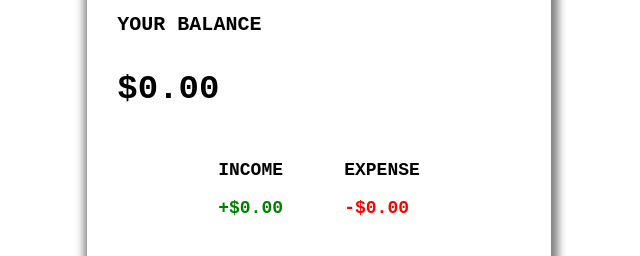
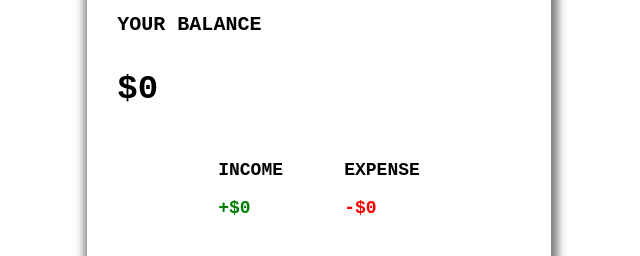
Before and after one commit to LeoLoureiro-code/expense-tracking, a React (Create React App) app: page / in a window 1280 px wide. Shown: the part 128-384 px from the top of the page, without its empty margins (321-961 px from the left). Built offline with nearby package versions, Linux system fonts and the light colour scheme.

Commit message:
add handleChange function

```diff
--- a/src/App.js
+++ b/src/App.js
@@ -7,25 +7,27 @@ import './App.css';
 
 const App = () =>{
 
-  const initialvalues ={
+  const [value, setValue] = useState({
     text: '',
     quantity: '',
-    balance: '',
-    income: '',
-    expense: '',
+    balance: 0.00,
+    income: 0.00,
+    expense: 0.00,
     transactions: [],
-  }
-  console.log(initialvalues)
-  const [value, setValue] = useState(initialvalues)
+  })
 
   const handleChange = (e) =>{
-    setValue({...value, [e.target.name]: e.target.value})
+    setValue((state) =>({
+      ...state,
+      [e.target.name]: e.target.value
+
+    }))
   }
 
   return(
     <div className ='expense-tracker'>
-      <Balance balance ={value.balance} handleChange ={handleChange}/>
-      <Totals onChange ={handleChange}/>
+      <Balance balance ={value.balance}/>
+      <Totals income={value.income} expense ={value.expense} onChange ={handleChange}/>
       <History/>
       <Transactions text ={value.text} quantity={value.quantity} handleChange ={handleChange}/>
     </div>
--- a/src/components/Balance.js
+++ b/src/components/Balance.js
@@ -6,7 +6,7 @@ const Balance = (props) =>{
         <div>
             <h1 className='title'>Expense Tracker</h1>
             <p className= 'balance-title'>YOUR BALANCE</p>
-            <p className = 'balance'>$0.00</p>
+            <p className = 'balance'>${props.balance}</p>
         </div>
     )
 }
--- a/src/components/Totals.css
+++ b/src/components/Totals.css
@@ -23,7 +23,7 @@
     font-size: 18px;
 }
 
-@media screen and (max-width: 700px) {
+@media screen and (max-width: 445px) {
     .income-expense-div{
         width: 100%;
     }
--- a/src/components/Totals.js
+++ b/src/components/Totals.js
@@ -1,16 +1,16 @@
 import './Totals.css'
 
 
-const Totals = () =>{
+const Totals = (props) =>{
     return(
         <div className='income-expense-div'>
             <div>
                 <p className='total-title'>INCOME</p>
-                <p className='income'>+$0.00</p>
+                <p className='income'>+${props.income}</p>
             </div>
             <div>
                 <p className='total-title'>EXPENSE</p>
-                <p className='expense'>-$0.00</p>
+                <p className='expense'>-${props.expense}</p>
             </div>
         </div>
     )
--- a/src/components/Transactions.js
+++ b/src/components/Transactions.js
@@ -1,17 +1,15 @@
 import './Transactions.css'
 
 const Transactions = (props) =>{
-    let text = props.text
-    let quantity = props.quantity
     return(
         <div>
             <h2>Add new transaction</h2>
             <hr></hr>
             <form>
-            <label htmlFor ='name'>Text</label>
-            <input type='text' id='name' value={text} onChange={props.handleChange} placeholder='Transaction' autoComplete='off'/>
+            <label htmlFor ='text'>Text</label>
+            <input type='text' id='text' name='text' value={props.text} onChange={props.handleChange} placeholder='Transaction' autoComplete='off'/>
             <label htmlFor='amount'>Amount (negative-expense, positive-income)</label>
-            <input type='number' id='amount' value={quantity} onChange={props.handleChange}  placeholder='How much?' autoComplete='off'/>
+            <input type='number' id='amount' name='quantity'  onChange={props.handleChange}  placeholder='How much?' autoComplete='off'/>
             <input type='submit' value='Submit'/>
         </form>
         </div>
```
